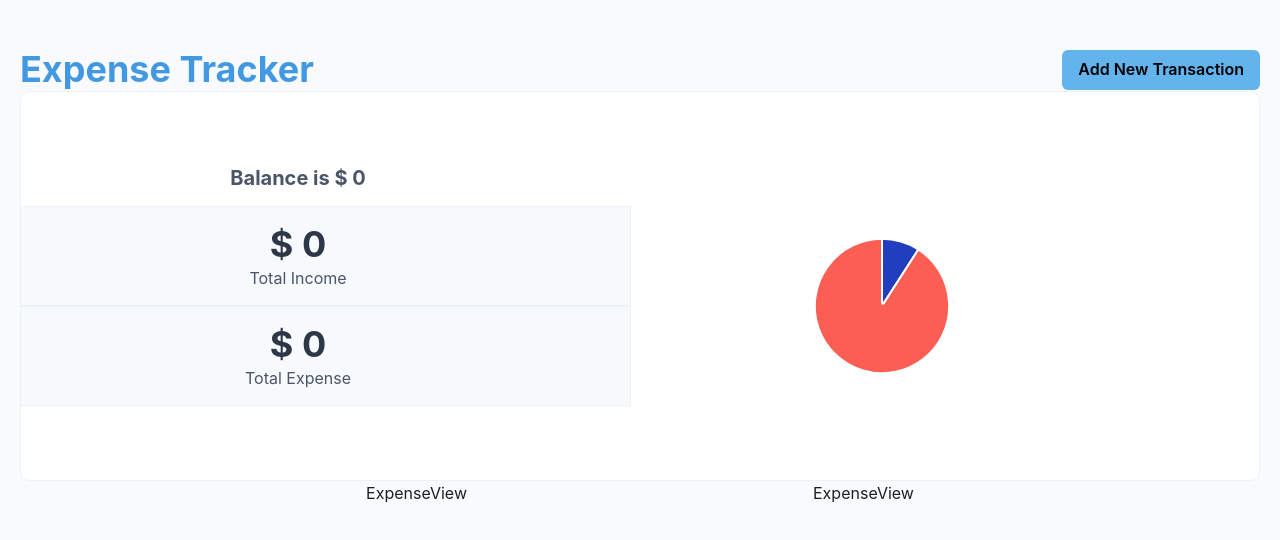
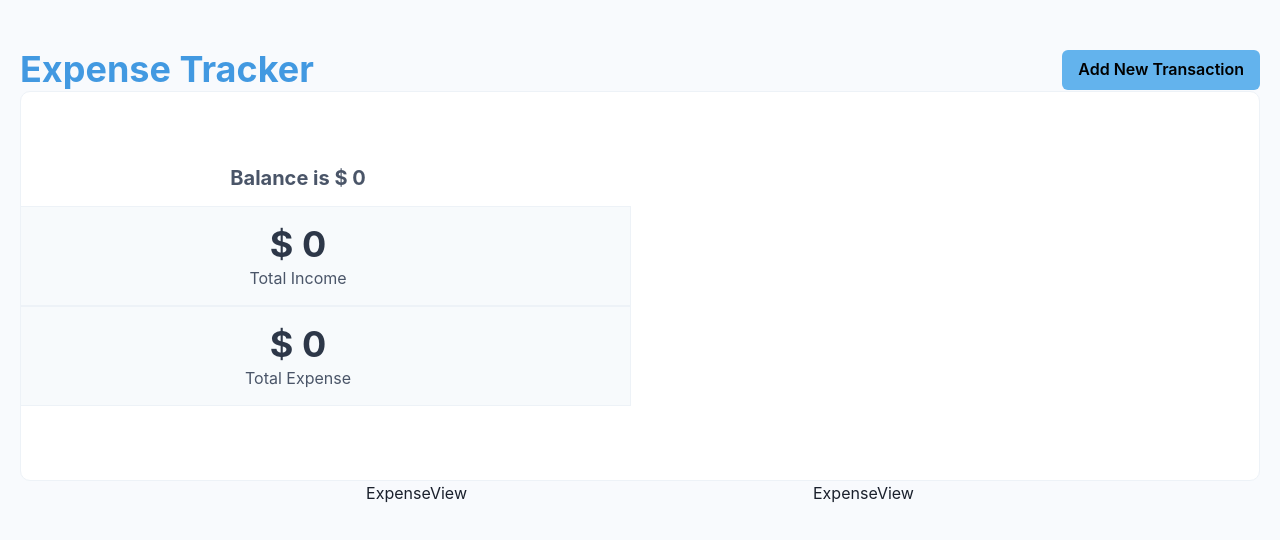
Before and after one commit to Valerian-Touzard/expense-tracker, a React (Create React App) app: page / in a window 1280 px wide. Shown: the top 540 px of the page. Built offline with nearby package versions, Linux system fonts and the light colour scheme.

Commit message:
feat: Ajout de l'affichage dynamique du graphique

```diff
--- a/src/components/summary/index.tsx
+++ b/src/components/summary/index.tsx
@@ -60,7 +60,7 @@ const Summary = ({onClose, isOpen, totalExpense, totalIncome}: Props) => {
         </Flex>
         <Box flex={1} mt={'10'} ml={'-90px'} mr={'5'} width={'300px'} height={'300px'} display={'flex'} alignItems={'center'} justifyContent={'center'}>
             <Heading>
-              <TransactionChartSummary income={100} expense={1000} />
+              <TransactionChartSummary income={totalIncome} expense={totalExpense} />
             </Heading>
         </Box>
       </Flex>
```
